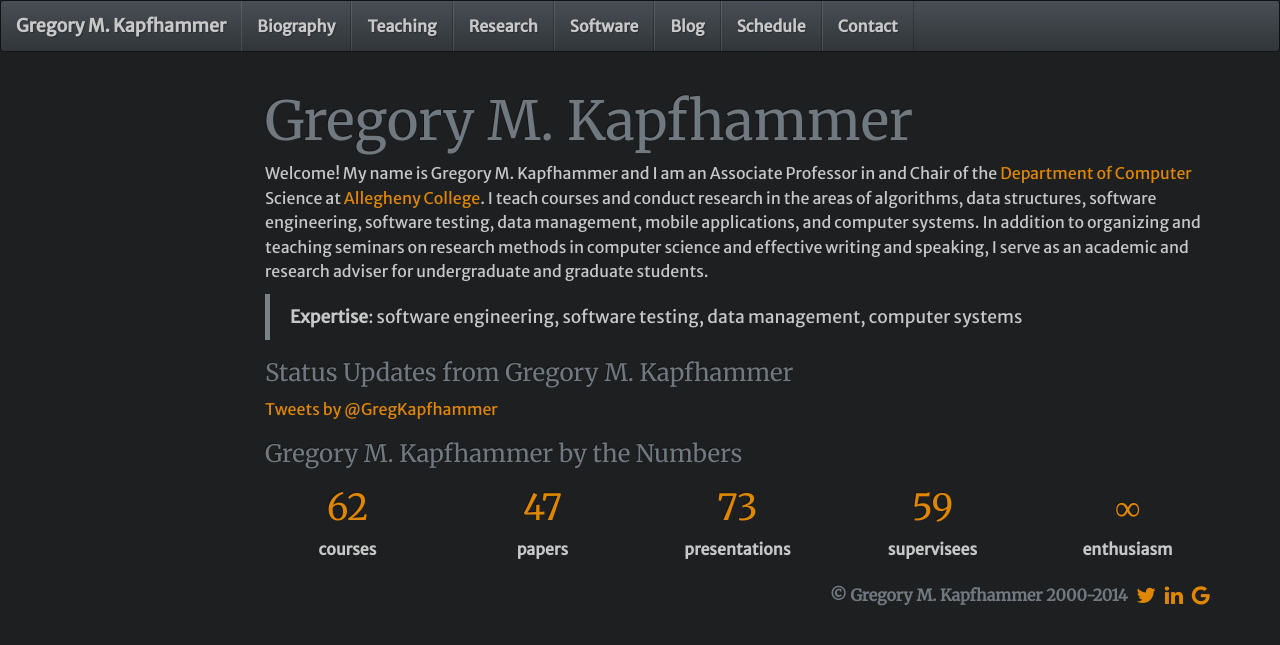
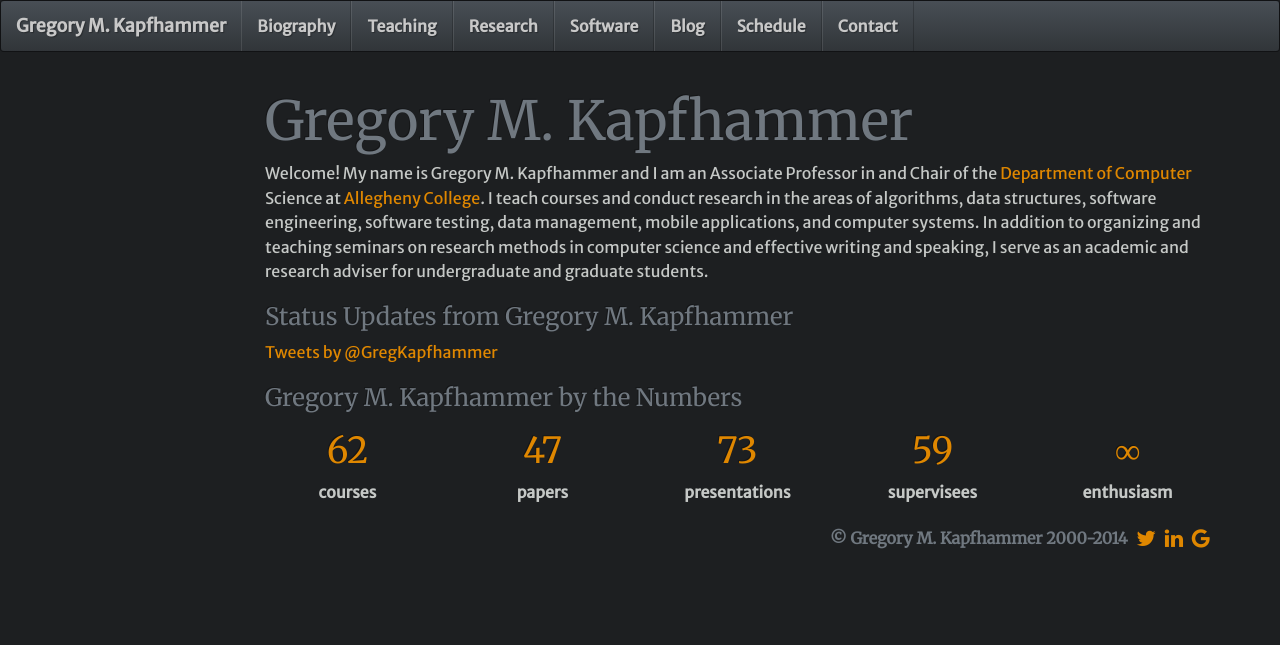
Before and after one commit to geerc/www, a Jekyll site: the page built from gkapfham/index.md, in a window 1280 px wide. Shown: the top 645 px of the page. Built offline with Jekyll 4.4.1, drawn with Linux system fonts in a browser that asks for light colours; nearby versions of some CDN libraries; Markdown is read by kramdown in place of the engine named in the settings; comment, search, counter and statistics services are not loaded.

Commit message:
Removing the part about the expertise on index.md. Did not format well, not that informative, really.

```diff
--- a/gkapfham/index.md
+++ b/gkapfham/index.md
@@ -13,8 +13,6 @@ mobile applications, and computer systems.  In addition to organizing and teachi
 computer science and effective writing and speaking, I serve as an academic and research adviser for undergraduate and
 graduate students.
 
-> <b>Expertise</b>: software engineering, software testing, data management, computer systems
-
 ### Status Updates from Gregory M. Kapfhammer
 
 <a class="twitter-timeline"
```
